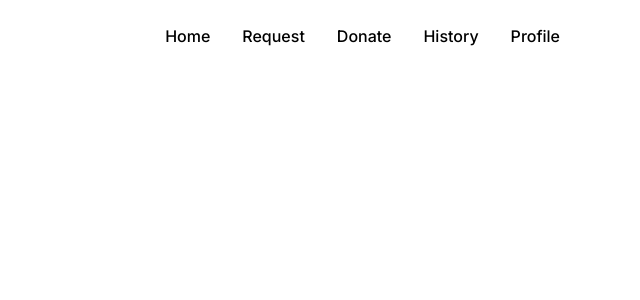
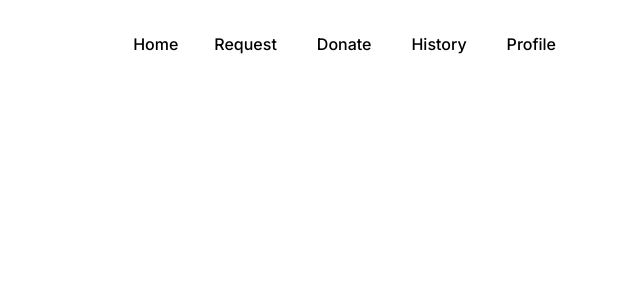
Before and after one commit to ImSreyas/akatsuki, a Next.js app: page / in a window 1280 px wide. Shown: the top 300 px of the page, without its empty margins (640-1280 px from the left). Built offline with nearby package versions, Linux system fonts and the light colour scheme.

Commit message:
Minor chnages.

```diff
--- a/src/app/components/nav/Nav.tsx
+++ b/src/app/components/nav/Nav.tsx
@@ -3,22 +3,22 @@ import React from 'react'
 
 const Nav = () => {
   return (
-    <nav className='flex justify-between py-6 px-16'>
+    <nav className='flex justify-between py-8 px-16'>
         <div className=''></div>
         <div className='flex justify-center'>
             <Link href={"/"} className='px-4'>
                 Home
             </Link>
-            <Link href={"/requests"} className='px-4'>
+            <Link href={"/requests"} className='px-5'>
                 Request
             </Link>
-            <Link href={"/donate"} className='px-4'>
+            <Link href={"/donate"} className='px-5'>
                 Donate
             </Link>
-            <Link href={"/history"} className='px-4'>
+            <Link href={"/history"} className='px-5'>
                 History
             </Link>
-            <Link href={"/profile"} className='px-4'>
+            <Link href={"/profile"} className='px-5'>
                 Profile
             </Link>
         </div>
--- a/src/app/profile/page.tsx
+++ b/src/app/profile/page.tsx
@@ -4,7 +4,7 @@ import React from 'react'
 const Profile = () => {
   return (
     <div>
-        <div className>
+        <div className="flex justify-center">
             <UserProfile />
         </div>
         <SignOutButton />
```
